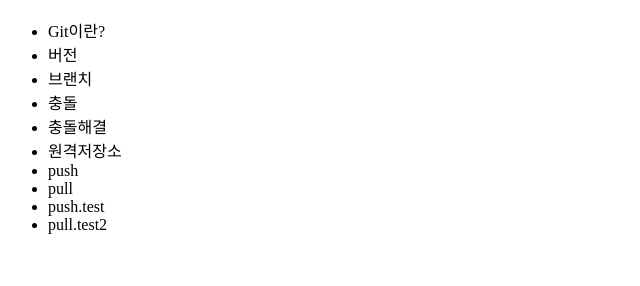
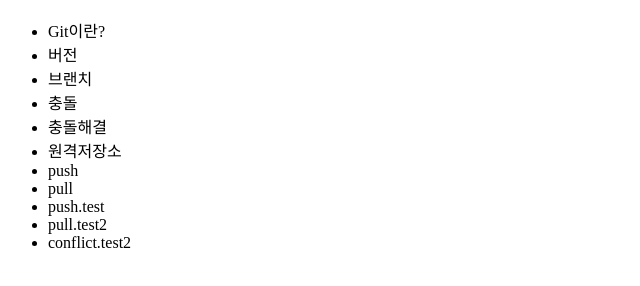
Before and after one commit to HASURIN/opentutorials_git_test, a plain HTML site: page index.html in a window 1280 px wide. Shown: the part 48-334 px from the top of the page, without its empty margins (0-640 px from the left). Drawn offline with Linux system fonts and the light colour scheme.

Commit message:
add confict test2

```diff
--- a/index.html
+++ b/index.html
@@ -16,6 +16,7 @@
             <li>pull</li>
             <li>push.test</li>
             <li>pull.test2</li>
+            <li>conflict.test2</li>
         </ul>
     </body>
 </html>
```
